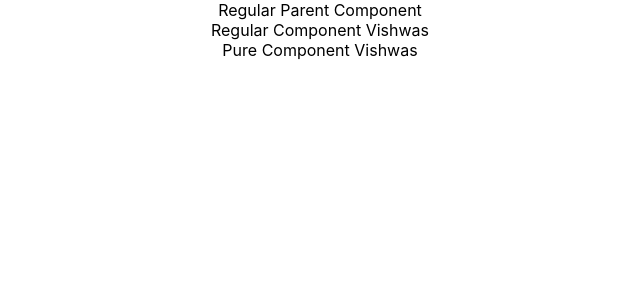
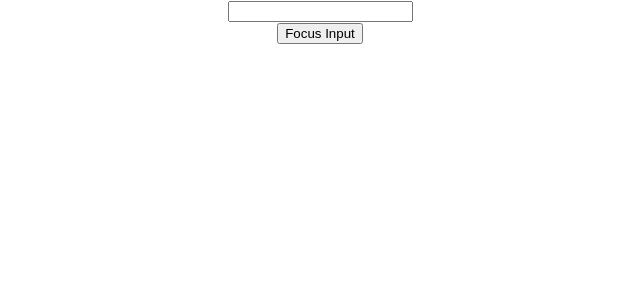
Before and after one commit to ms77grz/react-tutorial-demo, a React (Create React App) app: page / in a window 1280 px wide. Shown: the top 300 px of the page, without its empty margins (320-960 px from the left). Built offline with nearby package versions, Linux system fonts and the light colour scheme.

Commit message:
Forwarding Refs

```diff
--- a/src/App.js
+++ b/src/App.js
@@ -1,11 +1,11 @@
 import './App.css';
 import './appStyles.css';
-import RegularParentComponent from './components/RegularParentComponent';
+import FRParentInput from './components/FRParentInput';
 
 function App() {
   return (
     <div className='App'>
-      <RegularParentComponent />
+      <FRParentInput />
     </div>
   );
 }
--- /dev/null
+++ b/src/components/FRInput.js
@@ -0,0 +1,11 @@
+import React from 'react';
+
+const FRInput = React.forwardRef((props, ref) => {
+  return (
+    <div>
+      <input type='text' ref={ref} />
+    </div>
+  );
+});
+
+export default FRInput;
--- /dev/null
+++ b/src/components/FRParentInput.js
@@ -0,0 +1,25 @@
+import React, { Component } from 'react';
+import FRInput from './FRInput';
+
+class FRParentInput extends Component {
+  constructor(props) {
+    super(props);
+
+    this.inputRef = React.createRef();
+  }
+
+  clickHandler = () => {
+    this.inputRef.current.focus();
+  };
+
+  render() {
+    return (
+      <div>
+        <FRInput ref={this.inputRef} />
+        <button onClick={this.clickHandler}>Focus Input</button>
+      </div>
+    );
+  }
+}
+
+export default FRParentInput;
--- /dev/null
+++ b/src/components/MemoComponent.js
@@ -0,0 +1,9 @@
+import React from 'react';
+
+const MemoComponent = ({ name }) => {
+  console.log('Rendering Memo Component');
+
+  return <div>{name}</div>;
+};
+
+export default React.memo(MemoComponent);
--- a/src/components/RegularParentComponent.js
+++ b/src/components/RegularParentComponent.js
@@ -1,8 +1,7 @@
-import React, { Component, PureComponent } from 'react';
-import RegularComponent from './RegularComponent';
-import PureComponentExample from './PureComponentExample';
+import React, { Component } from 'react';
+import MemoComponent from './MemoComponent';
 
-class RegularParentComponent extends PureComponent {
+class RegularParentComponent extends Component {
   constructor(props) {
     super(props);
 
@@ -24,8 +23,7 @@
     return (
       <div>
         Regular Parent Component
-        <RegularComponent name={this.state.name} />
-        <PureComponentExample name={this.state.name} />
+        <MemoComponent name={this.state.name} />
       </div>
     );
   }
```
Also changed, not shown: src/components/FocusInput.js (added, +25 -0 lines), src/components/Input.js (added, +23 -0 lines), src/components/RefsDemo.js (added, +37 -0 lines).
